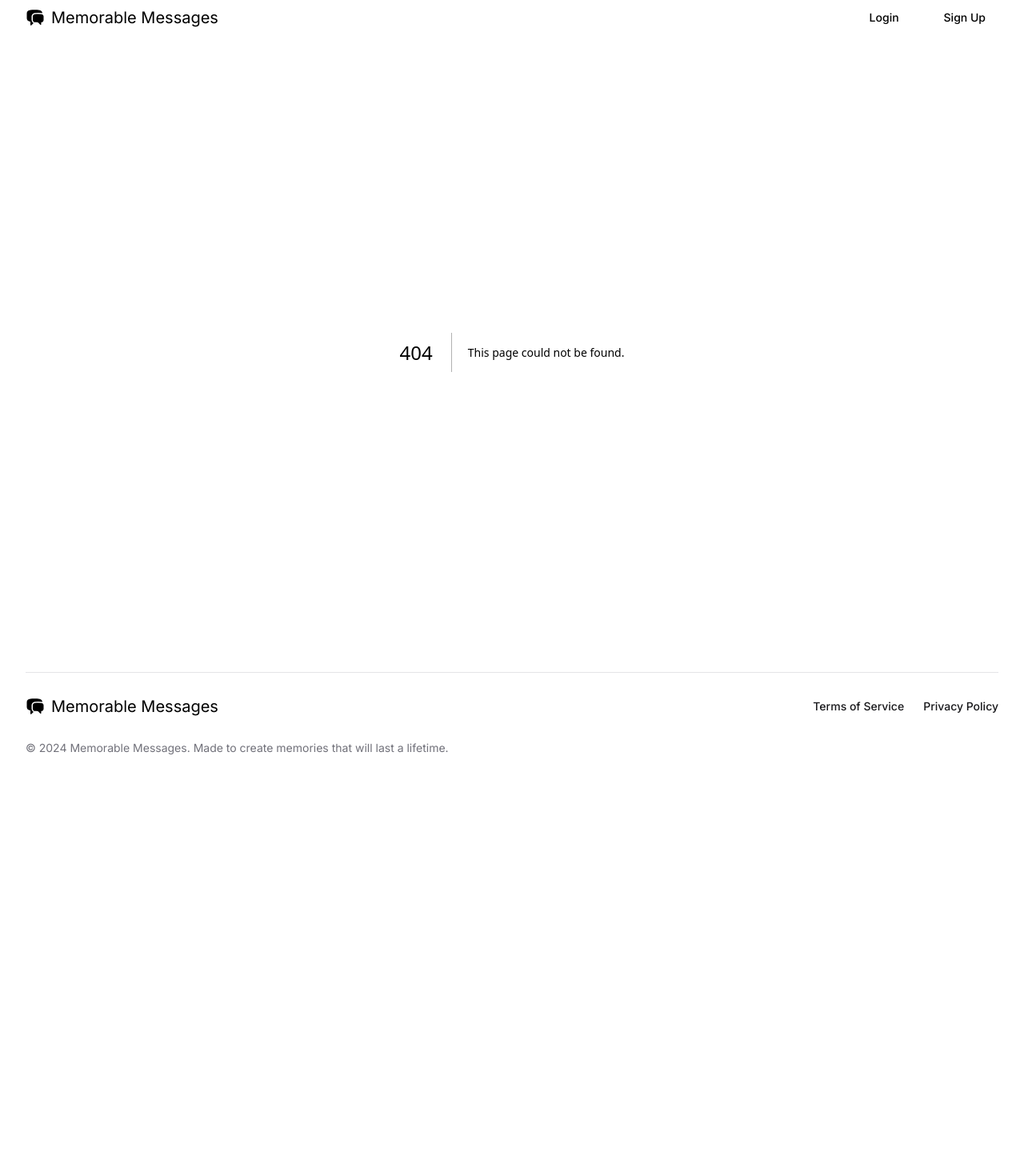
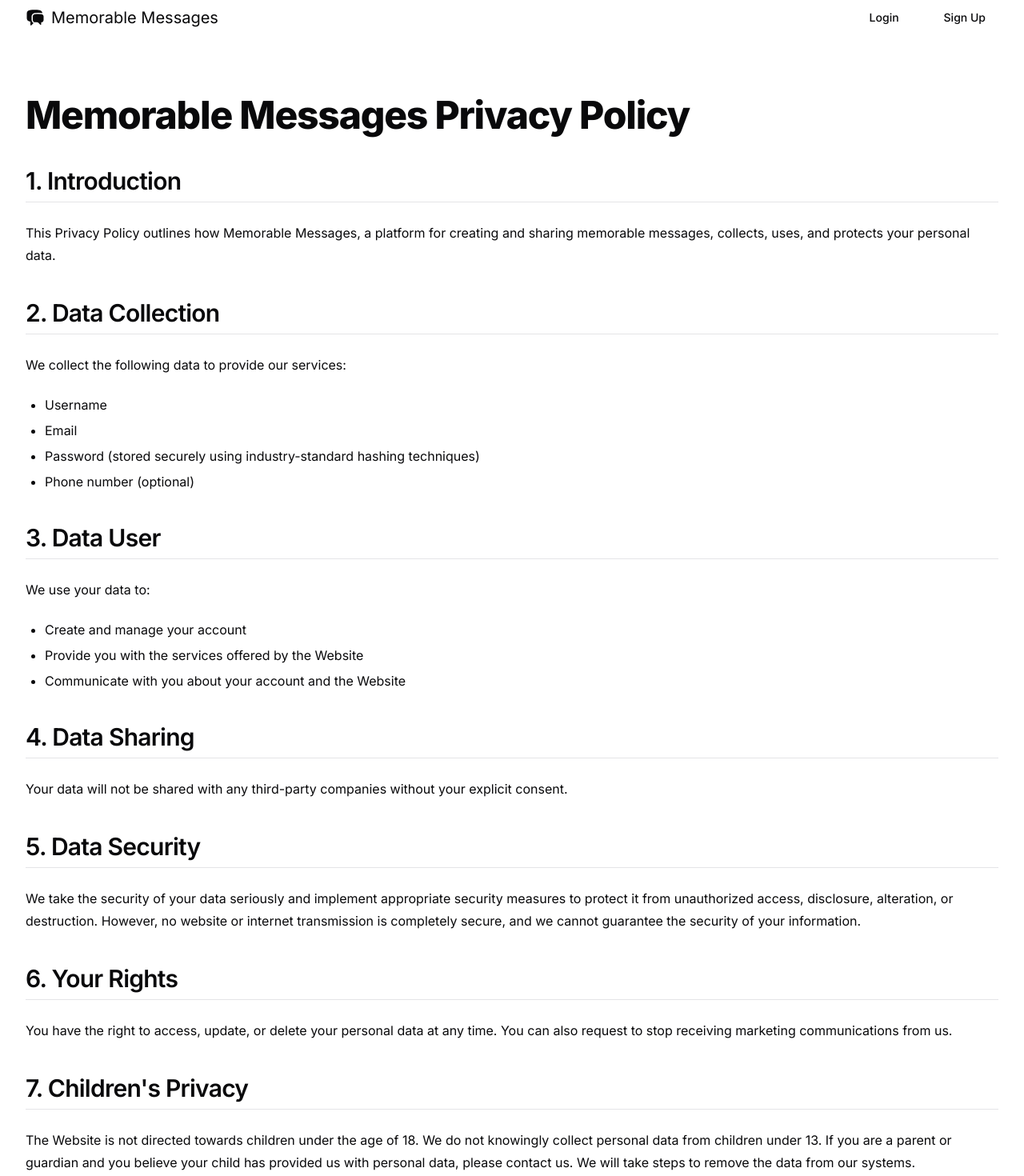
Before and after one commit to bcdipesh/memorable-messages, a Next.js app: page /privacy-policy in a window 1280 px wide. Before the commit this address had no page. Shown: the part 20-1490 px from the top of the page at 80% size. Before the commit the page ends 1029 px from the top, so only its background shows below. Built offline with nearby package versions, Linux system fonts and the light colour scheme.

Commit message:
Implement Privacy Policy

```diff
--- /dev/null
+++ b/app/privacy-policy/page.tsx
@@ -0,0 +1,129 @@
+import { Button } from "@/components/ui/button";
+import { Metadata } from "next";
+import Link from "next/link";
+
+export const metadata: Metadata = {
+  title: "Privacy Policy",
+};
+
+export default function PrivacyPolicy(): JSX.Element {
+  return (
+    <main className="my-20">
+      <h1 className="text-4xl font-extrabold tracking-tight lg:text-5xl">
+        Memorable Messages Privacy Policy
+      </h1>
+
+      <ol className="[&>li]:mt-10">
+        <li>
+          <h2 className="border-b pb-2 text-3xl font-semibold tracking-tight first:mt-0">
+            1. Introduction
+          </h2>
+          <p className="leading-7 [&:not(:first-child)]:mt-6">
+            This Privacy Policy outlines how Memorable Messages, a platform for
+            creating and sharing memorable messages, collects, uses, and
+            protects your personal data.
+          </p>
+        </li>
+        <li>
+          <h2 className="border-b pb-2 text-3xl font-semibold tracking-tight first:mt-0">
+            2. Data Collection
+          </h2>
+          <p className="leading-7 [&:not(:first-child)]:mt-6">
+            We collect the following data to provide our services:
+          </p>
+          <ul className="my-6 ml-6 list-disc [&>li]:mt-2">
+            <li>Username</li>
+            <li>Email</li>
+            <li>
+              Password (stored securely using industry-standard hashing
+              techniques)
+            </li>
+            <li>Phone number (optional)</li>
+          </ul>
+        </li>
+        <li>
+          <h2 className="border-b pb-2 text-3xl font-semibold tracking-tight first:mt-0">
+            3. Data User
+          </h2>
+          <p className="leading-7 [&:not(:first-child)]:mt-6">
+            We use your data to:
+          </p>
+          <ul className="my-6 ml-6 list-disc [&>li]:mt-2">
+            <li>Create and manage your account</li>
+            <li>Provide you with the services offered by the Website</li>
+            <li>Communicate with you about your account and the Website</li>
+          </ul>
+        </li>
+        <li>
+          <h2 className="border-b pb-2 text-3xl font-semibold tracking-tight first:mt-0">
+            4. Data Sharing
+          </h2>
+          <p className="leading-7 [&:not(:first-child)]:mt-6">
+            Your data will not be shared with any third-party companies without
+            your explicit consent.
+          </p>
+        </li>
+        <li>
+          <h2 className="border-b pb-2 text-3xl font-semibold tracking-tight first:mt-0">
+            5. Data Security
+          </h2>
+          <p className="leading-7 [&:not(:first-child)]:mt-6">
+            We take the security of your data seriously and implement
+            appropriate security measures to protect it from unauthorized
+            access, disclosure, alteration, or destruction. However, no website
+            or internet transmission is completely secure, and we cannot
+            guarantee the security of your information.
+          </p>
+        </li>
+        <li>
+          <h2 className="border-b pb-2 text-3xl font-semibold tracking-tight first:mt-0">
+            6. Your Rights
+          </h2>
+          <p className="leading-7 [&:not(:first-child)]:mt-6">
+            You have the right to access, update, or delete your personal data
+            at any time. You can also request to stop receiving marketing
+            communications from us.
+          </p>
+        </li>
+        <li>
+          <h2 className="border-b pb-2 text-3xl font-semibold tracking-tight first:mt-0">
+            7. Children's Privacy
+          </h2>
+          <p className="leading-7 [&:not(:first-child)]:mt-6">
+            The Website is not directed towards children under the age of 18. We
+            do not knowingly collect personal data from children under 13. If
+            you are a parent or guardian and you believe your child has provided
+            us with personal data, please contact us. We will take steps to
+            remove the data from our systems.
+          </p>
+        </li>
+        <li>
+          <h2 className="border-b pb-2 text-3xl font-semibold tracking-tight first:mt-0">
+            8. Changes to the Privacy Policy
+          </h2>
+          <p className="leading-7 [&:not(:first-child)]:mt-6">
+            We reserve the right to modify this Privacy Policy at any time. We
+            will notify you of any changes by posting the updated Privacy Policy
+            on the Website. Your continued use of the Website after the posting
+            of any changes constitutes your acceptance of the updated Privacy
+            Policy.
+          </p>
+        </li>
+        <li>
+          <h2 className="border-b pb-2 text-3xl font-semibold tracking-tight first:mt-0">
+            9. Contact Us
+          </h2>
+          <p className="leading-7 [&:not(:first-child)]:mt-6">
+            If you have any questions about these Terms, please contact us at{" "}
+            <Button variant="link" asChild className="p-0">
+              <Link href="mailto:bcdipeshwork@gmail.com">
+                bcdipeshwork@gmail.com
+              </Link>
+            </Button>
+            .
+          </p>
+        </li>
+      </ol>
+    </main>
+  );
+}
```
